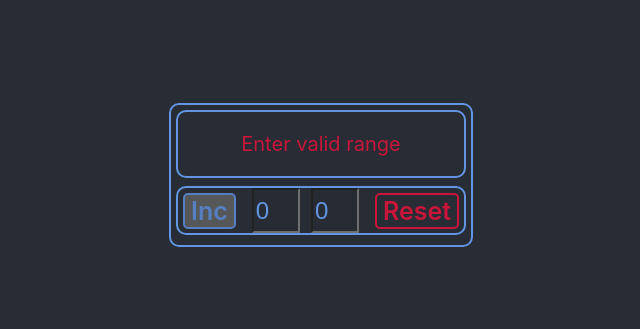
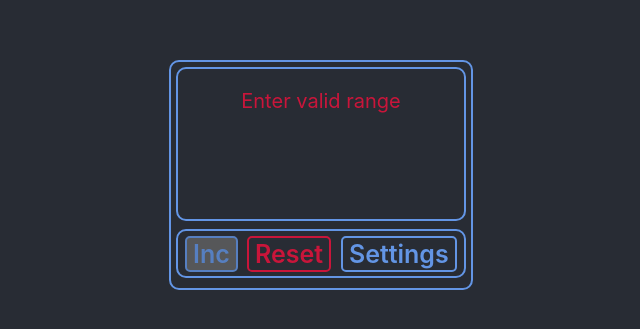
Before and after one commit to EvgeniiMeleshkov/counter_ts, a React (Create React App) app: page / in a window 1280 px wide. Shown: the part 225-554 px from the top of the page, without its empty margins (319-959 px from the left). Built offline with nearby package versions, Linux system fonts and the light colour scheme.

Commit message:
v0.1 done

```diff
--- a/src/App.tsx
+++ b/src/App.tsx
@@ -1,6 +1,6 @@
 import React, {useEffect, useState} from 'react';
 import './App.css';
-import MainFrame from './components/MainFrame/MainFrame';
+import {MyCounter} from './MyCounter/MyCounter';
 
 function App() {
     const min = Number(localStorage.getItem('min'))
@@ -70,17 +70,27 @@ function App() {
 
     return (
         <div className="App">
-            <MainFrame
-                error={error}
-                minValue={minValue}
-                maxValue={maxValue}
-                settingMINimalValueCallBack={settingMINimalValueCallBack}
-                settingMAXimalValueCallBack={settingMAXimalValueCallBack}
-                activateReset={onReset}
-                callBackIncr={onIncrementClick}
-                disableReset={disableReset}
-                disableIncr={disableIncr}
-                value={value}/>
+            <MyCounter activateReset={onReset}
+                       callBackIncr={onIncrementClick}
+                       value={value}
+                       disableIncr={disableIncr}
+                       disableReset={disableReset}
+                       settingMAXimalValueCallBack={settingMAXimalValueCallBack}
+                       settingMINimalValueCallBack={settingMINimalValueCallBack}
+                       maxValue={maxValue}
+                       minValue={minValue}
+                       error={error}/>
+            {/*<MainFrame*/}
+            {/*    error={error}*/}
+            {/*    minValue={minValue}*/}
+            {/*    maxValue={maxValue}*/}
+            {/*    settingMINimalValueCallBack={settingMINimalValueCallBack}*/}
+            {/*    settingMAXimalValueCallBack={settingMAXimalValueCallBack}*/}
+            {/*    activateReset={onReset}*/}
+            {/*    callBackIncr={onIncrementClick}*/}
+            {/*    disableReset={disableReset}*/}
+            {/*    disableIncr={disableIncr}*/}
+            {/*    value={value}/>*/}
         </div>
     );
 }
--- /dev/null
+++ b/src/MyCounter/MyCounter.tsx
@@ -0,0 +1,79 @@
+import React, {ChangeEvent, useState} from 'react';
+import s from '../components/MainFrame/MainFrame.module.css';
+import CountingLabel from '../components/CountingLabel/CountingLabel';
+import Button from '../components/Button/Button';
+import {Input} from '../components/Input/Input';
+
+type MyCounterPropsType = {
+    activateReset: () => void
+    callBackIncr: () => void
+    value: number
+    disableIncr: boolean
+    disableReset: boolean
+    settingMAXimalValueCallBack: (val: number) => void
+    settingMINimalValueCallBack: (val: number) => void
+    maxValue: number
+    minValue: number
+    error: string
+}
+export const MyCounter: React.FC<MyCounterPropsType> = ({
+                                                            activateReset,
+                                                            disableReset,
+                                                            disableIncr,
+                                                            settingMINimalValueCallBack,
+                                                            settingMAXimalValueCallBack,
+                                                            maxValue,
+                                                            minValue,
+                                                            value,
+                                                            callBackIncr,
+                                                            error
+                                                        }) => {
+
+    const [edit, setEdit] = useState(false)
+
+    const minCallBack = (e: ChangeEvent<HTMLInputElement>) => {
+        settingMINimalValueCallBack(Number(e.currentTarget.value))
+    }
+    const maxCallBack = (e: ChangeEvent<HTMLInputElement>) => {
+        settingMAXimalValueCallBack(Number(e.currentTarget.value))
+    }
+    return (
+        <div>
+            <div className="App-header">
+                <div className={s.main}>
+
+                    <div className={s.labelDiv}>
+                        {edit
+                            ? <div className={s.settings}>
+                                <div className={s.minMaxSettings}>
+                                    <p>Set Min: </p><Input error={error} value={minValue} onChange={minCallBack}
+                                                           className={s.inputMinMax}
+                                                           type="number"/>
+                                </div>
+                                <div className={s.minMaxSettings}>
+                                    <p>Set Max: </p><Input error={error} value={maxValue} onChange={maxCallBack}
+                                                           className={s.inputMinMax}
+                                                           type="number"/>
+                                </div>
+                            </div>
+                            : <CountingLabel error={error} maxValue={maxValue} value={value}/>
+                        }
+                    </div>
+
+                    <div className={s.buttonsDiv}>
+                        {edit
+                            ? <Button onClick={() => setEdit(false)}>Got it!</Button>
+                            :<div>
+                                <Button onClick={callBackIncr} disabled={disableIncr}>Inc</Button>
+
+                                <Button red={!!error} onClick={activateReset} disabled={disableReset}>Reset</Button>
+                                <Button onClick={() => setEdit(true)}>Settings</Button>
+                            </div>
+                        }
+                    </div>
+
+                </div>
+            </div>
+        </div>
+    );
+};
--- a/src/components/MainFrame/MainFrame.module.css
+++ b/src/components/MainFrame/MainFrame.module.css
@@ -9,6 +9,8 @@
     grid-template-columns: repeat(1, 2fr);
 }
 .labelDiv {
+    height: 150px;
+    min-width: border-box;
     flex-direction: row;
     justify-content: center;
     border-radius: 10px;
@@ -17,7 +19,7 @@
 }
 .buttonsDiv {
     display: flex;
-    justify-content: space-between;
+    justify-content: center;
     flex-direction: row;
     margin: 8px 5px 10px 5px;
     border-radius: 10px;
@@ -26,6 +28,22 @@
 .inputMinMax {
     color: #6aa2fa;
     font-size: x-large;
-    width: 40px;
+    height: 50px;
+    width: 50px;
     background-color: #282c34;
+    margin-left: 2rem;
+    border-radius: 15px;
 }
+.settings {
+    display: flex;
+    flex-direction: column;
+
+}
+.minMaxSettings {
+    margin: 0.5rem;
+    display: flex;
+    flex-direction: row;
+    justify-content: center;
+    font-weight: bold;
+    font-size: 20px;
+}
```
